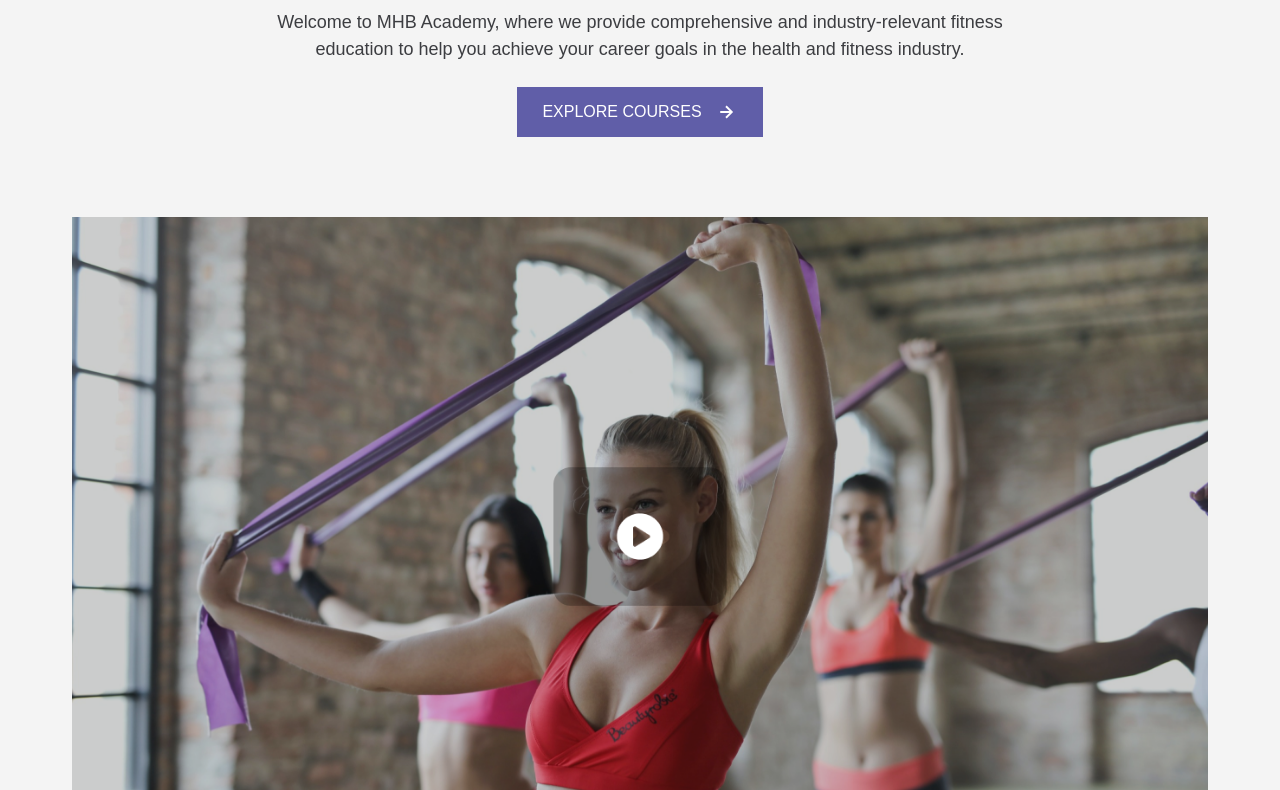
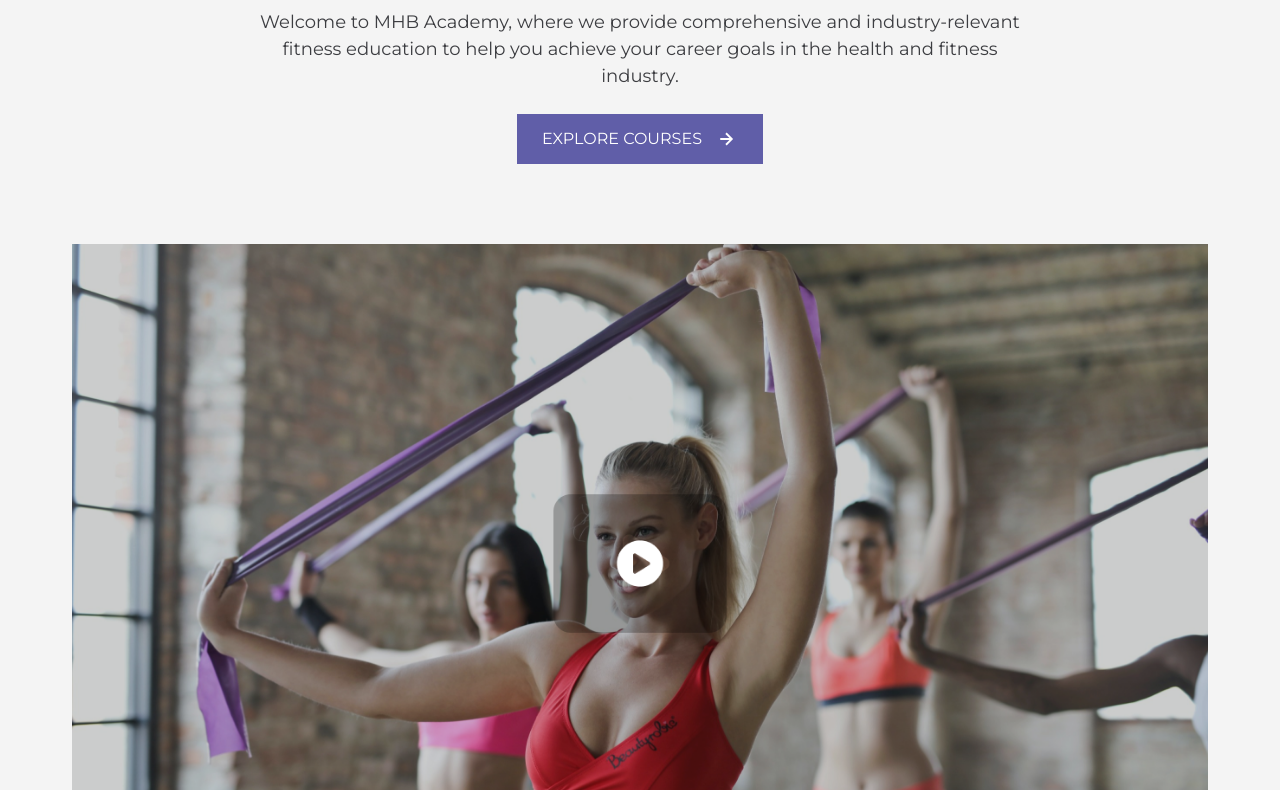
Before and after one commit to arjunDeberoppa/Assessment, a plain HTML site: page index.html in a window 1280 px wide. Shown: the part 387-1177 px from the top of the page. Drawn offline with Linux system fonts and the light colour scheme.

Commit message:
Update index.html
Imported the font which was missing in the initial upload.

```diff
--- a/index.html
+++ b/index.html
@@ -6,6 +6,9 @@
     <meta name="viewport" content="width=device-width, initial-scale=1.0">
     <title>MHB Academy</title>
     <link rel="stylesheet" href="styles.css">
+    <link rel="preconnect" href="https://fonts.googleapis.com">
+    <link rel="preconnect" href="https://fonts.gstatic.com" crossorigin>
+    <link href="https://fonts.googleapis.com/css2?family=Montserrat:wght@400;700&display=swap" rel="stylesheet">
 </head>
 
 <body>
```
